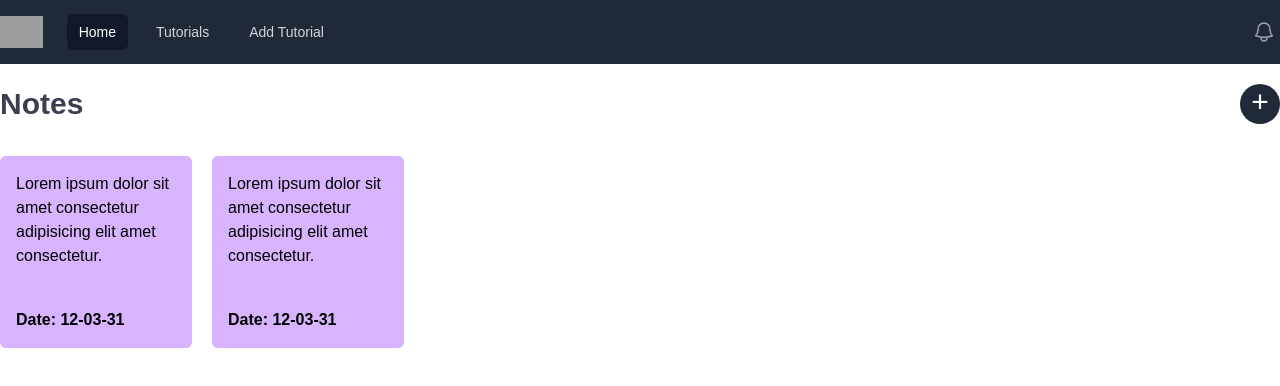
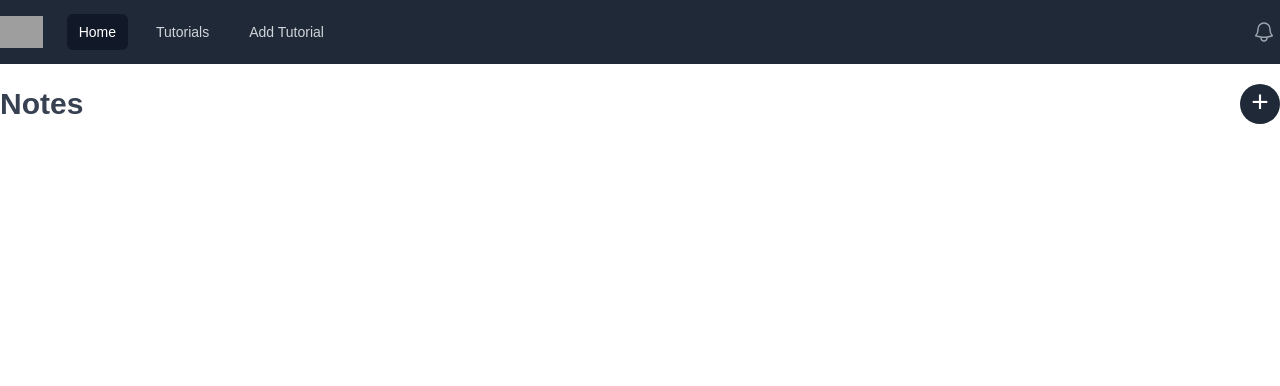
Before and after one commit to farjanaIslamNipa/vue-composition-api, a Vue app: page /home in a window 1280 px wide. Shown: the top 386 px of the page. Built offline with nearby package versions, Linux system fonts and the light colour scheme; grey boxes are pictures that could not be loaded; a web font is replaced by a local one.

Commit message:
Add new note functionality done

```diff
--- a/src/views/HomeView.vue
+++ b/src/views/HomeView.vue
@@ -1,16 +1,48 @@
 <script setup>
-import { ref } from 'vue';
+import { ref, watch } from 'vue';
 
   const showModal = ref(false);
+  const newNote = ref("");
+  const notes = ref([])
+  const error = ref("")
+
+
+  const getRandomColor = () => {
+    return "hsl(" + Math.random() * 360 + ", 100%, 75%)";
+  }
+
+  const addNote = () => {
+    if(newNote.value.length <= 9){
+      return error.value = "Note should be more than 10 characters";
+
+    }else{
+      notes.value.push({
+      id: Math.floor(Math.random() * 1000000),
+      text: newNote.value,
+      date: new Date(),
+      backgroundColor: getRandomColor()
+      });
+      showModal.value = false;
+      newNote.value = "";
+      error.value = ""
+    }
+  }
+
+  watch(newNote, (currentNewNote) => {
+   if(currentNewNote.length > 9){
+    error.value = ""
+   }
+});
 </script>
 
 <template>
   <div v-if="showModal" class="overlay bg-gray-900/75 z-10 absolute flex justify-center items-center h-screen w-full">
     <div class="bg-white w-1/3 rounded-md p-6 relative">
-      <textarea name="" id="" rows="3" class="rounded-md border w-full"></textarea>
+      <textarea v-model.trim="newNote" name="note" id="note" rows="3" class="rounded-md border w-full"></textarea>
+      <p v-if="error" class="text-red-600">{{ error }}</p>
       <div class="text-end mt-3">
-        <button class="bg-blue-900 rounded-md px-4 py-2 text-white font-semibold">Add Note</button>
-        <button class="bg-gray-500 rounded-md px-4 py-2 text-white font-semibold ml-2">Close</button>
+        <button @click="addNote" class="bg-blue-900 rounded-md px-4 py-2 text-white font-semibold">Add Note</button>
+        <button @click="showModal = false" class="bg-gray-500 rounded-md px-4 py-2 text-white font-semibold ml-2">Close</button>
       </div>
     </div>
   </div>
@@ -20,13 +52,9 @@ import { ref } from 'vue';
       <button @click="showModal = true" class="bg-gray-800 rounded-full h-10 w-10 flex justify-center items-center text-white text-3xl leading-none p-0 pb-1">+</button>
     </div>
     <div class="mt-8 flex flex-wrap gap-5">
-      <div class="bg-purple-300 rounded-md p-4 flex flex-col justify-between h-48 w-48">
-        <p>Lorem ipsum dolor sit amet consectetur adipisicing elit amet consectetur.</p>
-        <p class="font-semibold">Date: 12-03-31</p>
-      </div>
-      <div class="bg-purple-300 rounded-md p-4 flex flex-col justify-between h-48 w-48">
-        <p>Lorem ipsum dolor sit amet consectetur adipisicing elit amet consectetur.</p>
-        <p class="font-semibold">Date: 12-03-31</p>
+      <div v-for="note in notes" :key="note.id" :style="{backgroundColor: note.backgroundColor}" class="rounded-md p-4 flex flex-col justify-between h-48 w-48">
+        <p>{{ note.text }}</p>
+        <p>{{ note.date.toLocaleDateString() }}</p>
       </div>
     </div>
   </div>
```
